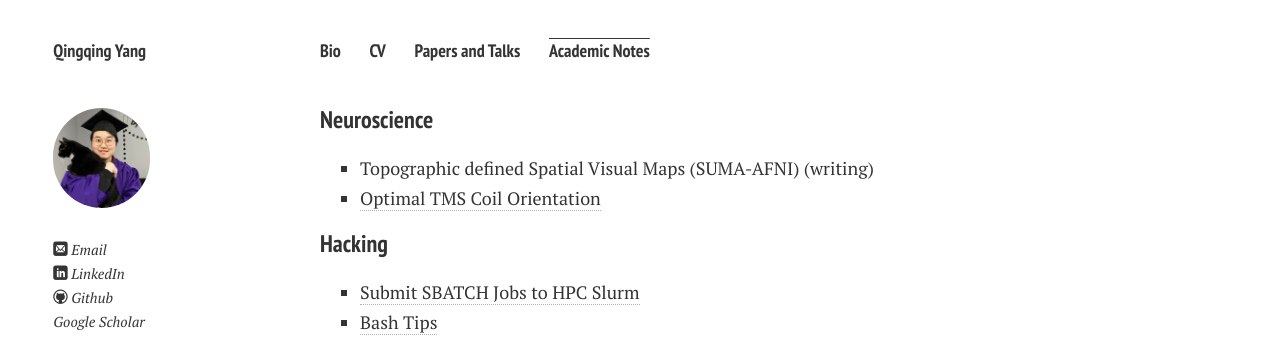
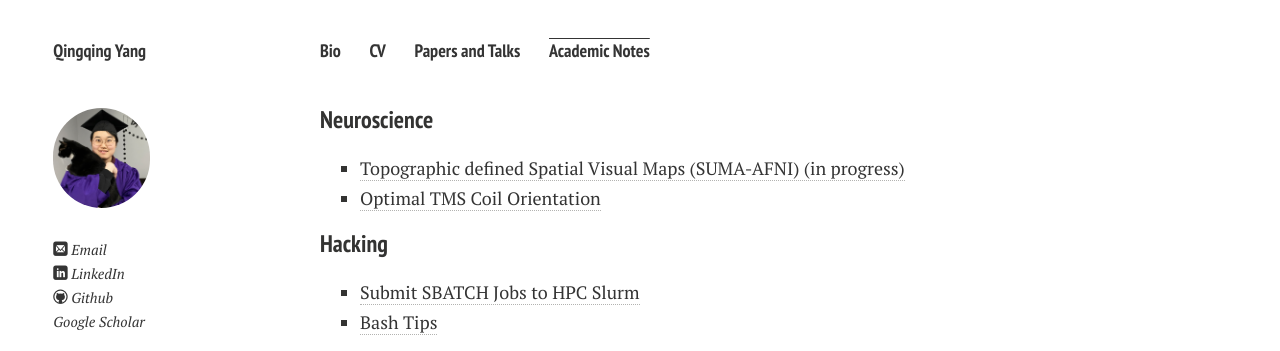
Before and after one commit to Qingqing-Yang-177/Qingqing-Yang-177.github.io, a Jekyll site: the page built from blogs.md, in a window 1280 px wide. Shown: the top 351 px of the page. Built offline with Jekyll 4.4.1, drawn with Linux system fonts in a browser that asks for light colours; nearby versions of some CDN libraries; comment, search, counter and statistics services are not loaded; a style sheet for code colours, icons or effects is not loaded.

Commit message:
Update blogs.md

```diff
--- a/blogs.md
+++ b/blogs.md
@@ -6,7 +6,7 @@ title: blogs
 
 ### Neuroscience
 
-- Topographic defined Spatial Visual Maps (SUMA-AFNI) (writing)
+- [Topographic defined Spatial Visual Maps (SUMA-AFNI) (in progress)](https://classic-comb-130.notion.site/Topographical-Spatial-Visual-Maps-183d241be78e4a37b98755d7fdab9bba?pvs=4)
 - [Optimal TMS Coil Orientation](https://classic-comb-130.notion.site/Optimal-TMS-Coil-Orientation-67cead69b489400e82980f61b68994c1?pvs=4)
 
 ### Hacking
```
